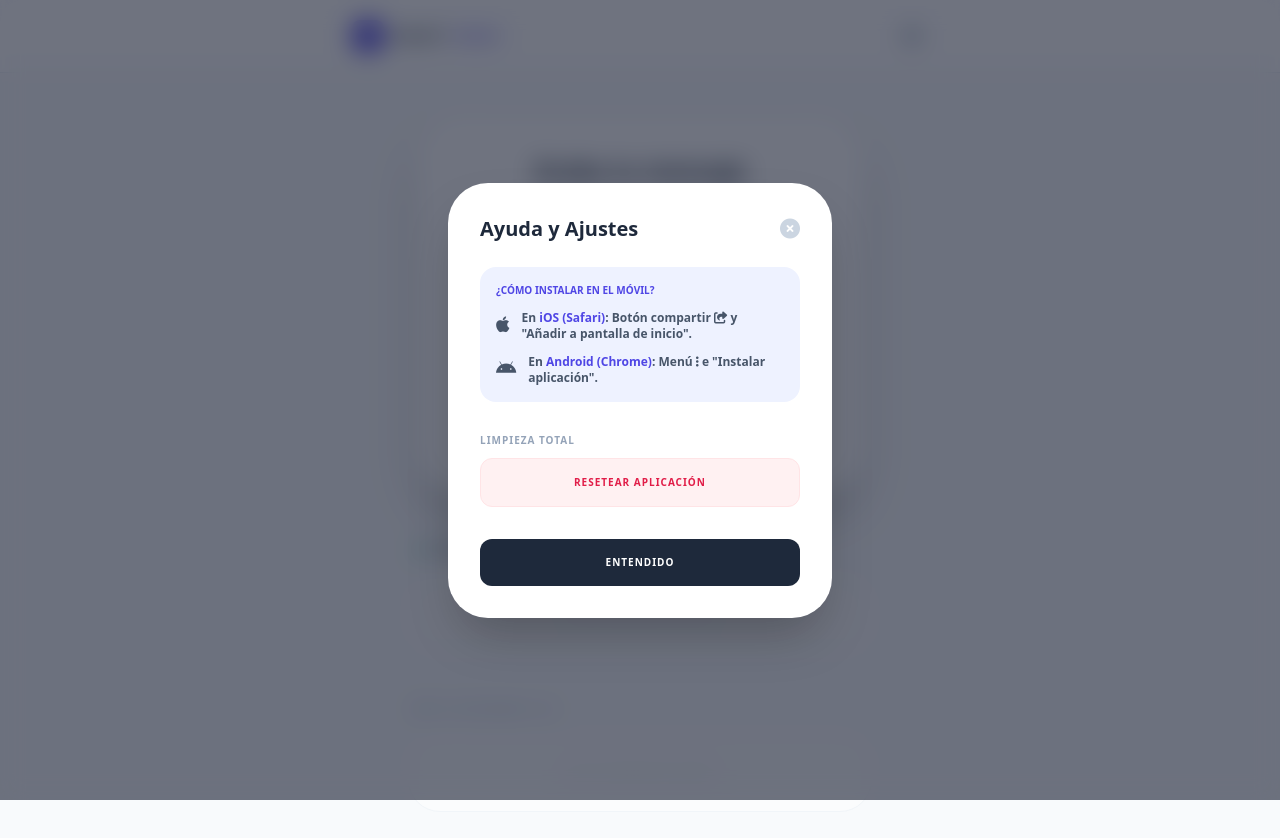
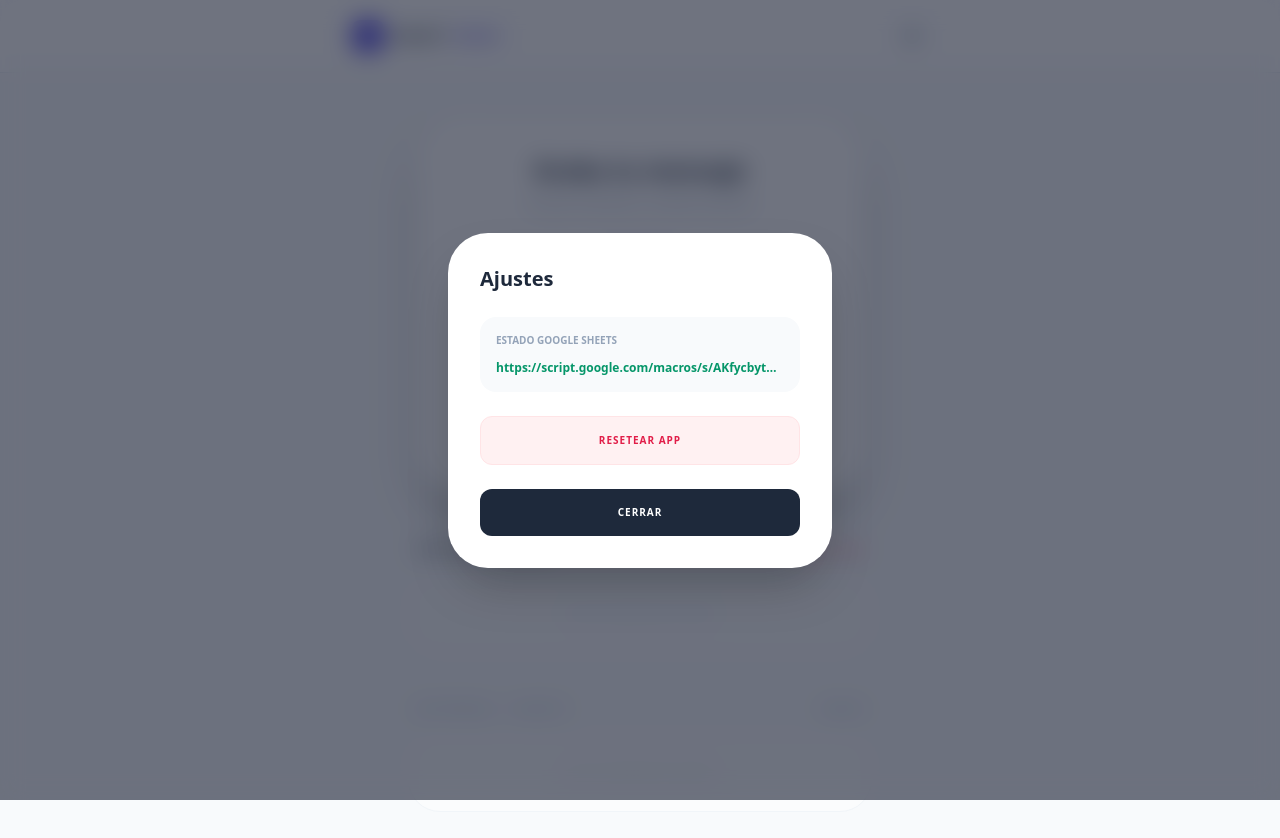
Before and after one commit to spanlex40-beep/Voice2sheet, a React (Vite) app: page / in a window 1280 px wide. Both pictures are taken after a click on the button 912 px from the left and 36 px from the top of the page. Shown: the top 838 px of the page. Built offline with nearby package versions, Linux system fonts and the light colour scheme.

Commit message:
Update App.tsx

```diff
--- a/App.tsx
+++ b/App.tsx
@@ -5,7 +5,7 @@ import { HistoryTable } from './components/HistoryTable';
 import { LogEntry, AIResponse } from './types';
 import { transcribeAudio } from './services/geminiService';
 
-// Reemplaza esto con tu URL de Google Apps Script cuando la tengas
+// Reemplaza esto con tu URL de Google Apps Script
 const GOOGLE_SCRIPT_URL = "https://script.google.com/macros/s/AKfycbytmXCpeBF-LEYkpZtXC_NAYYB-JpSjZKK0wXRQY99G7PbYOayxwjfbuKB3tzz9RCW4/exec";
 
 const App: React.FC = () => {
@@ -32,54 +32,48 @@ const App: React.FC = () => {
   }, [entries]);
 
   useEffect(() => {
-    const interval = setInterval(checkReminders, 15000);
+    const interval = setInterval(checkReminders, 20000);
     return () => clearInterval(interval);
   }, [entries]);
 
   const checkReminders = () => {
     const now = new Date();
-    let hasChanges = false;
-    const newEntries = entries.map(entry => {
+    let changed = false;
+    const updated = entries.map(entry => {
       if (entry.reminderDate && !entry.isNotified) {
-        const remDate = new Date(entry.reminderDate);
-        if (remDate <= now) {
+        if (new Date(entry.reminderDate) <= now) {
           showNativeNotification(entry);
-          hasChanges = true;
+          changed = true;
           return { ...entry, isNotified: true };
         }
       }
       return entry;
     });
-
-    if (hasChanges) setEntries(newEntries);
+    if (changed) setEntries(updated);
   };
 
   const showNativeNotification = (entry: LogEntry) => {
     if (Notification.permission === "granted") {
-      new Notification("🔔 Tarea Pendiente", {
-        body: entry.transcription,
-        icon: "https://cdn-icons-png.flaticon.com/512/5968/5968517.png"
-      });
+      new Notification("🔔 Tarea Pendiente", { body: entry.transcription });
     }
   };
 
   const syncWithGoogleSheets = async (entry: LogEntry) => {
+    if (GOOGLE_SCRIPT_URL.includes("macros/s/")) {
       try {
-      const response = await fetch(GOOGLE_SCRIPT_URL, {
+        await fetch(GOOGLE_SCRIPT_URL, {
           method: 'POST',
-        mode: 'no-cors', // Importante para evitar problemas de CORS con Apps Script
-        headers: {
-          'Content-Type': 'application/json',
-        },
+          mode: 'no-cors',
+          headers: { 'Content-Type': 'application/json' },
           body: JSON.stringify(entry),
         });
-      console.log('Syncing status: Sended to Google Sheets');
-    } catch (error) {
-      console.error('Error syncing with Google Sheets:', error);
+      } catch (err) {
+        console.error('Sheet Sync Error:', err);
+      }
     }
   };
 
-  const handleRecordingComplete = async (base64Data: string, mimeType: string, durationSeconds: number) => {
+  const handleRecordingComplete = async (base64Data: string, mimeType: string) => {
     setIsProcessing(true);
     try {
       const aiResult: AIResponse = await transcribeAudio(base64Data, mimeType);
@@ -88,7 +82,7 @@ const App: React.FC = () => {
         date: aiResult.detectedDate || '',
       });
     } catch (err: any) {
-      alert("Error de IA: " + err.message);
+      alert("Error: " + err.message);
     } finally {
       setIsProcessing(false);
     }
@@ -97,26 +91,22 @@ const App: React.FC = () => {
   const saveEntry = async () => {
     if (!editingEntry) return;
 
-    let targetEntry: LogEntry;
+    let finalEntry: LogEntry;
 
     if (editingEntry.id) {
-      setEntries(prev => prev.map(e => {
-        if (e.id === editingEntry.id) {
-          const updated = {
-            ...e,
+      const existing = entries.find(e => e.id === editingEntry.id);
+      if (!existing) return;
+      finalEntry = {
+        ...existing,
         transcription: editingEntry.text,
         reminderDate: editingEntry.date,
-            type: (editingEntry.date ? 'reminder' : 'note') as 'reminder' | 'note',
+        type: editingEntry.date ? 'reminder' : 'note',
         isNotified: false
       };
-          targetEntry = updated;
-          return updated;
-        }
-        return e;
-      }));
+      setEntries(prev => prev.map(e => e.id === editingEntry.id ? finalEntry : e));
     } else {
       const now = new Date();
-      const newEntry: LogEntry = {
+      finalEntry = {
         id: Math.random().toString(36).substring(2, 11),
         date: now.toLocaleDateString(),
         time: now.toLocaleTimeString([], { hour: '2-digit', minute: '2-digit' }),
@@ -127,67 +117,45 @@ const App: React.FC = () => {
         reminderDate: editingEntry.date,
         isNotified: false
       };
-      targetEntry = newEntry;
-      setEntries(prev => [newEntry, ...prev]);
+      setEntries(prev => [finalEntry, ...prev]);
     }
 
-    // @ts-ignore - ya que targetEntry se asigna en ambos bloques
-    if (targetEntry) {
-      syncWithGoogleSheets(targetEntry);
-    }
-
+    syncWithGoogleSheets(finalEntry);
     setEditingEntry(null);
   };
-
-  const clearList = (type: 'pending' | 'notified') => {
-    if (confirm(`¿Borrar todas las notas ${type === 'pending' ? 'pendientes' : 'ya avisadas'}?`)) {
-      setEntries(prev => prev.filter(e => {
-        const isEntryNotified = e.reminderDate && e.isNotified;
-        return type === 'pending' ? isEntryNotified : !isEntryNotified;
-      }));
-    }
-  };
-
-  const pendingEntries = entries.filter(e => !e.reminderDate || !e.isNotified);
-  const notifiedEntries = entries.filter(e => e.reminderDate && e.isNotified);
 
   return (
     <div className="min-h-screen bg-slate-50 flex flex-col font-sans select-none pb-20">
       <header className="bg-white/80 backdrop-blur-xl border-b border-slate-200 px-6 py-4 sticky top-0 z-40 safe-top">
         <div className="max-w-xl mx-auto flex justify-between items-center">
           <div className="flex items-center gap-2">
-            <div className="bg-indigo-600 w-8 h-8 rounded-lg flex items-center justify-center text-white">
-              <i className="fas fa-layer-group text-xs"></i>
-            </div>
+            <div className="bg-indigo-600 w-8 h-8 rounded-lg flex items-center justify-center text-white font-bold text-[10px]">V2S</div>
             <h1 className="text-sm font-black text-slate-800 uppercase tracking-widest">Smart <span className="text-indigo-600">Tasks</span></h1>
           </div>
           <button onClick={() => setShowSettings(true)} className="p-2 text-slate-400">
-            <i className="fas fa-question-circle"></i>
+            <i className="fas fa-cog"></i>
           </button>
         </div>
       </header>
 
       {editingEntry && (
         <div className="fixed inset-0 bg-slate-900/90 backdrop-blur-xl z-[100] flex items-center justify-center p-4">
-          <div className="bg-white rounded-[3rem] shadow-2xl w-full max-w-md overflow-hidden animate-in zoom-in duration-300">
-            <div className="p-8 space-y-8">
+          <div className="bg-white rounded-[3rem] shadow-2xl w-full max-w-md p-8 space-y-8 animate-in zoom-in duration-300">
             <div className="text-center">
-                <div className="w-16 h-16 bg-indigo-50 text-indigo-600 rounded-full flex items-center justify-center mx-auto mb-4">
-                  <i className="fas fa-pen-nib text-2xl"></i>
-                </div>
-                <h2 className="text-2xl font-black text-slate-800">{editingEntry.id ? 'Editar Tarea' : 'Nueva Tarea'}</h2>
+              <h2 className="text-2xl font-black text-slate-800">{editingEntry.id ? 'Editar' : 'Confirmar'}</h2>
+              <p className="text-xs text-slate-400 mt-1 font-bold">Revisa lo que la IA ha entendido</p>
             </div>
             <div className="space-y-4">
-                <div className="space-y-2">
-                  <label className="text-[10px] font-black text-slate-400 uppercase tracking-widest ml-1">Contenido</label>
+              <div className="space-y-1">
+                <label className="text-[10px] font-black text-slate-400 uppercase tracking-widest ml-1">Nota</label>
                 <textarea
                   className="w-full p-4 bg-slate-50 border-2 border-slate-100 rounded-2xl font-bold text-slate-700 h-32 outline-none focus:border-indigo-500 transition-all"
                   value={editingEntry.text}
                   onChange={(e) => setEditingEntry({...editingEntry, text: e.target.value})}
                 />
               </div>
-                <div className="space-y-2">
-                  <label className="text-[10px] font-black text-slate-400 uppercase tracking-widest ml-1">Aviso (Opcional)</label>
+              <div className="space-y-1">
+                <label className="text-[10px] font-black text-slate-400 uppercase tracking-widest ml-1">Recordatorio</label>
                 <input
                   type="datetime-local"
                   className="w-full p-4 bg-indigo-50 border-2 border-indigo-100 rounded-2xl font-black text-indigo-700 outline-none"
@@ -198,42 +166,22 @@ const App: React.FC = () => {
             </div>
             <div className="flex gap-4">
               <button onClick={() => setEditingEntry(null)} className="flex-1 py-4 bg-slate-100 text-slate-500 font-black rounded-2xl uppercase tracking-widest text-[10px]">Cancelar</button>
-                <button onClick={saveEntry} className="flex-[2] py-4 bg-indigo-600 text-white font-black rounded-2xl shadow-xl shadow-indigo-200 uppercase tracking-widest text-[10px]">Guardar</button>
-              </div>
+              <button onClick={saveEntry} className="flex-[2] py-4 bg-indigo-600 text-white font-black rounded-2xl shadow-xl shadow-indigo-200 uppercase tracking-widest text-[10px]">Guardar y Enviar</button>
             </div>
           </div>
         </div>
       )}
 
       {showSettings && (
-        <div className="fixed inset-0 bg-slate-900/60 backdrop-blur-md z-50 flex items-end sm:items-center justify-center p-0 sm:p-4">
-          <div className="bg-white rounded-t-[3rem] sm:rounded-[2.5rem] shadow-2xl w-full max-w-sm p-8 max-h-[90vh] overflow-y-auto">
-            <div className="flex justify-between items-center mb-6">
-              <h2 className="font-black text-xl text-slate-800">Ayuda y Ajustes</h2>
-              <button onClick={() => setShowSettings(false)} className="text-slate-300"><i className="fas fa-times-circle text-xl"></i></button>
+        <div className="fixed inset-0 bg-slate-900/60 backdrop-blur-md z-50 flex items-center justify-center p-4">
+          <div className="bg-white rounded-[2.5rem] shadow-2xl w-full max-w-sm p-8 space-y-6">
+            <h2 className="font-black text-xl text-slate-800">Ajustes</h2>
+            <div className="bg-slate-50 rounded-2xl p-4 space-y-3">
+              <h3 className="text-[10px] font-black text-slate-400 uppercase">Estado Google Sheets</h3>
+              <p className="text-xs font-bold text-emerald-600 truncate">{GOOGLE_SCRIPT_URL}</p>
             </div>
-
-            <div className="space-y-6">
-              <div className="bg-indigo-50 rounded-2xl p-4">
-                <h3 className="text-[10px] font-black text-indigo-600 uppercase mb-3">¿Cómo instalar en el móvil?</h3>
-                <div className="space-y-3 text-xs font-bold text-slate-600">
-                  <div className="flex gap-3">
-                    <i className="fab fa-apple text-lg"></i>
-                    <p>En <span className="text-indigo-600">iOS (Safari)</span>: Botón compartir <i className="fas fa-share-square"></i> y "Añadir a pantalla de inicio".</p>
-                  </div>
-                  <div className="flex gap-3">
-                    <i className="fab fa-android text-lg"></i>
-                    <p>En <span className="text-indigo-600">Android (Chrome)</span>: Menú <i className="fas fa-ellipsis-v"></i> e "Instalar aplicación".</p>
-                  </div>
-                </div>
-              </div>
-
-              <div className="space-y-2">
-                <label className="text-[10px] font-black text-slate-400 uppercase tracking-widest">Limpieza total</label>
-                <button onClick={() => { if(confirm("¿Borrar TODO?")) { localStorage.clear(); window.location.reload(); } }} className="w-full py-4 bg-rose-50 text-rose-600 font-black rounded-xl uppercase tracking-widest text-[10px] border border-rose-100">Resetear Aplicación</button>
-              </div>
-            </div>
-            <button onClick={() => setShowSettings(false)} className="w-full mt-8 py-4 bg-slate-800 text-white font-black rounded-xl uppercase tracking-widest text-[10px]">Entendido</button>
+            <button onClick={() => { localStorage.clear(); window.location.reload(); }} className="w-full py-4 bg-rose-50 text-rose-600 font-black rounded-xl uppercase tracking-widest text-[10px] border border-rose-100">Resetear App</button>
+            <button onClick={() => setShowSettings(false)} className="w-full py-4 bg-slate-800 text-white font-black rounded-xl uppercase tracking-widest text-[10px]">Cerrar</button>
           </div>
         </div>
       )}
@@ -243,16 +191,11 @@ const App: React.FC = () => {
 
         <div className="space-y-4">
           <div className="flex justify-between items-center px-2">
-            <div className="flex items-center gap-2">
-              <div className="w-2 h-2 bg-emerald-500 rounded-full animate-pulse"></div>
-              <h2 className="text-[10px] font-black text-slate-800 uppercase tracking-[0.3em]">Pendientes ({pendingEntries.length})</h2>
-            </div>
-            {pendingEntries.length > 0 && (
-              <button onClick={() => clearList('pending')} className="text-[9px] font-black text-rose-500 uppercase tracking-widest hover:bg-rose-50 px-2 py-1 rounded-lg transition-all">Borrar todo</button>
-            )}
+            <h2 className="text-[10px] font-black text-slate-800 uppercase tracking-[0.3em]">Próximos Avisos</h2>
+            <button onClick={() => setEntries(prev => prev.filter(e => !e.reminderDate || !e.isNotified))} className="text-[9px] font-black text-rose-500 uppercase tracking-widest">Borrar todo</button>
           </div>
           <HistoryTable
-            entries={pendingEntries}
+            entries={entries.filter(e => !e.reminderDate || !e.isNotified)}
             variant="pending"
             onDeleteEntry={(id) => setEntries(prev => prev.filter(e => e.id !== id))}
             onEditEntry={(entry) => setEditingEntry({ id: entry.id, text: entry.transcription, date: entry.reminderDate || '' })}
@@ -261,16 +204,11 @@ const App: React.FC = () => {
 
         <div className="space-y-4">
           <div className="flex justify-between items-center px-2">
-            <div className="flex items-center gap-2">
-              <div className="w-2 h-2 bg-slate-400 rounded-full"></div>
-              <h2 className="text-[10px] font-black text-slate-400 uppercase tracking-[0.3em]">Ya Avisados ({notifiedEntries.length})</h2>
-            </div>
-            {notifiedEntries.length > 0 && (
-              <button onClick={() => clearList('notified')} className="text-[9px] font-black text-slate-400 uppercase tracking-widest hover:bg-slate-100 px-2 py-1 rounded-lg transition-all">Borrar historial</button>
-            )}
+            <h2 className="text-[10px] font-black text-slate-400 uppercase tracking-[0.3em]">Historial / Sheets</h2>
+            <button onClick={() => setEntries(prev => prev.filter(e => e.reminderDate && !e.isNotified))} className="text-[9px] font-black text-slate-400 uppercase tracking-widest">Limpiar</button>
           </div>
           <HistoryTable
-            entries={notifiedEntries}
+            entries={entries.filter(e => e.reminderDate && e.isNotified)}
             variant="notified"
             onDeleteEntry={(id) => setEntries(prev => prev.filter(e => e.id !== id))}
           />
```
Lines whose indentation alone changed are shown as unchanged.
